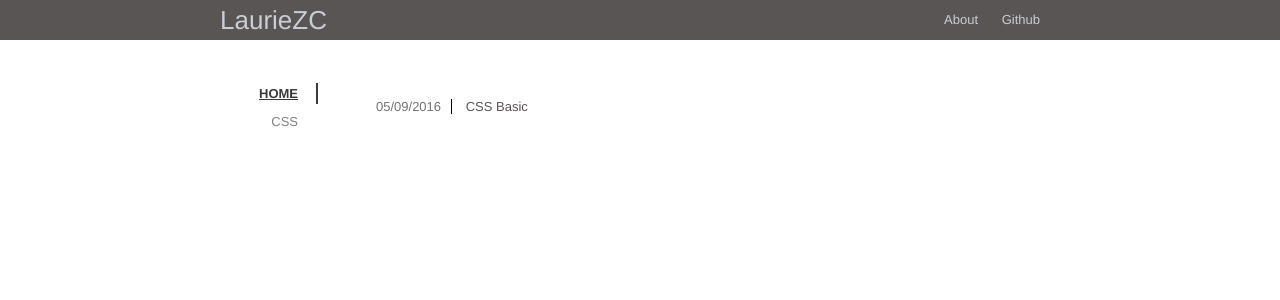
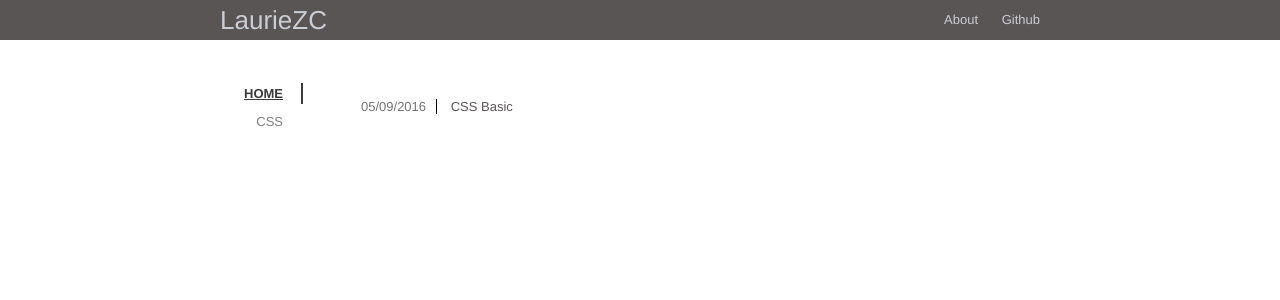
Before and after one commit to lauriezc/note, a Jekyll site: the page built from index.html, in a window 1280 px wide. Shown: the top 300 px of the page. Built offline with Jekyll 4.4.1, drawn with Linux system fonts in a browser that asks for light colours; nearby versions of some CDN libraries.

Commit message:
change css

```diff
--- a/css/base.css
+++ b/css/base.css
@@ -68,7 +68,7 @@ a:hover {
 .category-nav {
     padding:20px 0 0 0;
     position : fixed;
-    margin-left : -30px;
+    margin-left : -45px;
 }
 
 .category {
@@ -113,7 +113,7 @@ a:hover {
 
 .dinner {
     padding:30px;
-    margin:50px 0 0 80px;
+    margin:50px 0 0 65px;
 }
 .dinner ul {
     margin:0;
```
